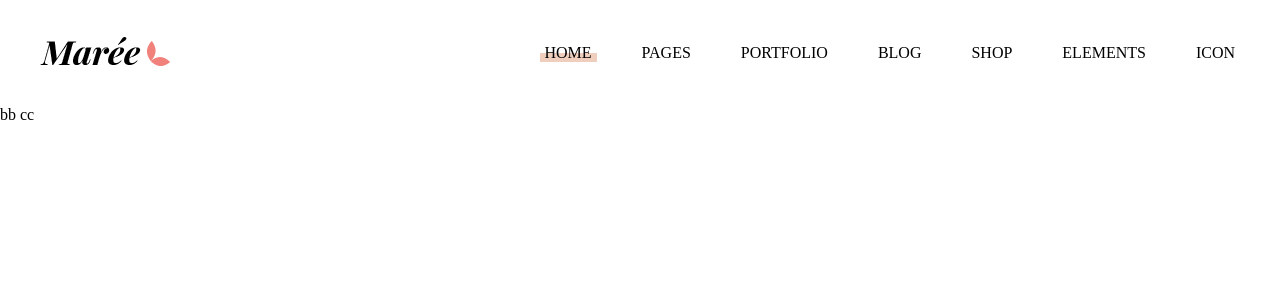
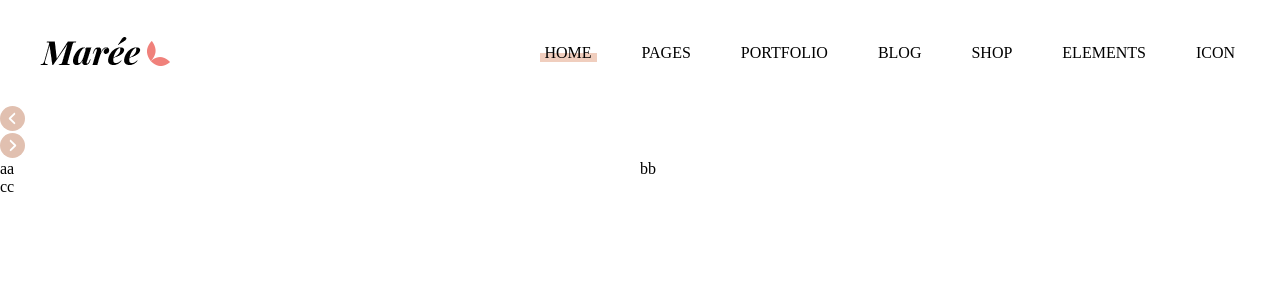
Before and after one commit to MirkoCherchi/proj-html-vuejs, a Vue app: page / in a window 1280 px wide. Shown: the top 300 px of the page. Built offline with nearby package versions, Linux system fonts and the light colour scheme.

Commit message:
feat: install fontawesome and star section1 main

```diff
--- a/package.json
+++ b/package.json
@@ -9,6 +9,11 @@
     "preview": "vite preview"
   },
   "dependencies": {
+    "@fortawesome/fontawesome-svg-core": "^6.5.1",
+    "@fortawesome/free-brands-svg-icons": "^6.5.1",
+    "@fortawesome/free-regular-svg-icons": "^6.5.1",
+    "@fortawesome/free-solid-svg-icons": "^6.5.1",
+    "@fortawesome/vue-fontawesome": "^3.0.5",
     "vue": "^3.3.11"
   },
   "devDependencies": {
--- a/src/components/main/Main.vue
+++ b/src/components/main/Main.vue
@@ -1,10 +1,19 @@
 <script>
-export default {};
+import MainSection1 from './MainSection1.vue';
+
+export default {
+    components: {
+        MainSection1
+
+    }
+};
 
 </script>
 
 <template>
-    bb
+    <main>
+        <MainSection1 />
+    </main>
 </template>
 
 <style scoped lang="scss"></style>
--- /dev/null
+++ b/src/components/main/MainSection1.vue
@@ -0,0 +1,47 @@
+<script>
+
+export default {
+
+};
+
+</script>
+
+<template>
+    <section>
+        <div>
+            <font-awesome-icon class="prev" :icon="['fas', 'angle-left']" />
+        </div>
+        <div>
+            <font-awesome-icon class="next" :icon="['fas', 'angle-right']" />
+        </div>
+        <div class="cont-sect1">
+
+            <div class="left-section1">aa</div>
+            <div class="right-section1">bb</div>
+        </div>
+    </section>
+</template>
+
+<style scoped lang="scss">
+@use '../../assets/style/typography' as *;
+
+.next,
+.prev {
+    background-color: $bg-12;
+    width: 15px;
+    height: 15px;
+    border-radius: 50%;
+    padding: 5px;
+    color: $white;
+}
+
+.cont-sect1 {
+    display: flex;
+    width: 100%;
+}
+
+.left-section1,
+.right-section1 {
+    width: 50%;
+}
+</style>
--- a/src/main.js
+++ b/src/main.js
@@ -1,5 +1,17 @@
 import { createApp } from "vue";
 import "../src/assets/style/style.scss";
 import App from "./App.vue";
+/* import the fontawesome core */
+import { library } from "@fortawesome/fontawesome-svg-core";
 
-createApp(App).mount("#app");
+/* import font awesome icon component */
+import { FontAwesomeIcon } from "@fortawesome/vue-fontawesome";
+
+/* import specific icons */
+import { faAngleLeft } from "@fortawesome/free-solid-svg-icons";
+import { faAngleRight } from "@fortawesome/free-solid-svg-icons";
+
+/* add icons to the library */
+library.add(faAngleLeft, faAngleRight);
+
+createApp(App).component("font-awesome-icon", FontAwesomeIcon).mount("#app");
```
Also changed, not shown: src/components/header/Header.vue (+4 -5 lines), src/components/header/HeaderNavbar.vue (+1 -9 lines), 1 other file (tests, documents, lock files or other folders).
